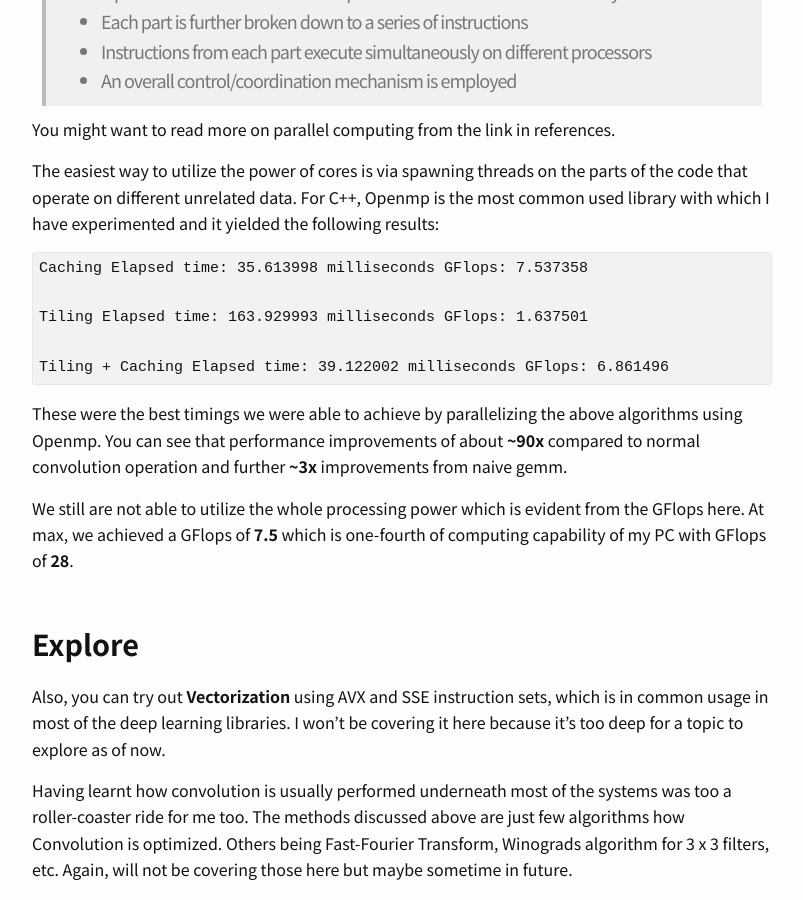
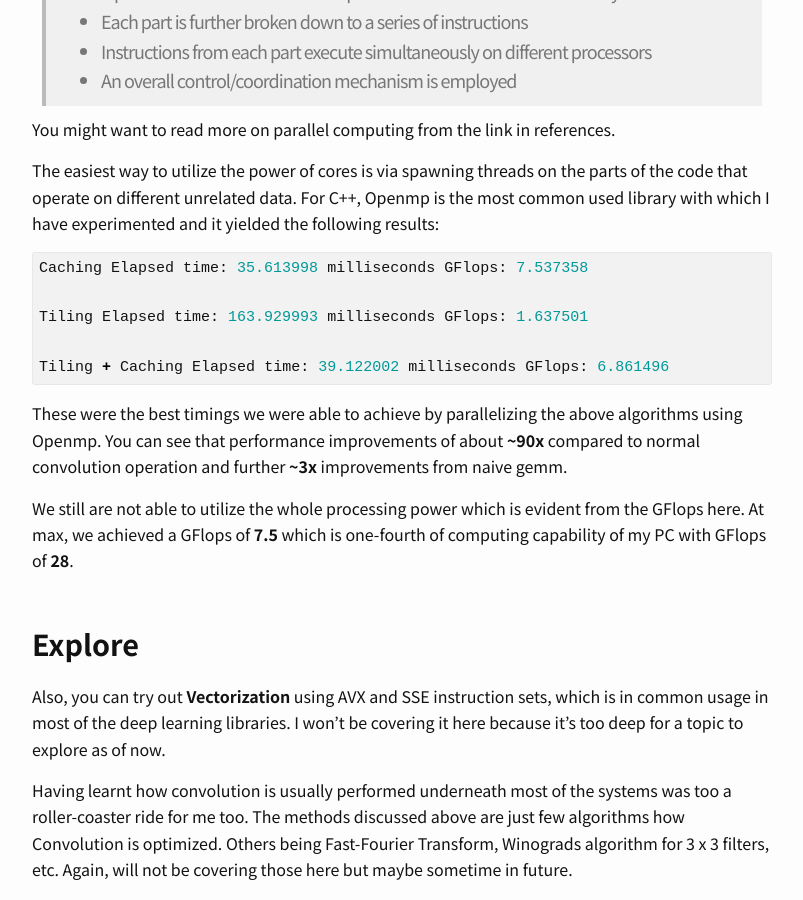
Before and after one commit to scocoyash/scocoyash.github.io, a Jekyll site: the page built from _posts/2020-05-24-speeding-up-convolutions.md, in a window 1280 px wide and 900 px high, scrolled down 11252 px. Shown: the whole window, without its empty margins (238-1041 px from the left). Built offline with Jekyll 4.4.1, drawn with Linux system fonts in a browser that asks for light colours; nearby versions of some CDN libraries; some of the changed lines change nothing that is shown; some of the changed text lies outside the part shown.

Commit message:
fix: spell errors

````diff
--- a/_posts/2020-05-24-speeding-up-convolutions.md
+++ b/_posts/2020-05-24-speeding-up-convolutions.md
@@ -267,7 +267,7 @@
 
 Just like we utilized caches efficiently in our previous caching algorithm, from our intuition, we might as well utilize it in tiling too.
 
-Here's the spseudo code for it:
+Here's the pseudo code for it:
 
 ```python
 '''
@@ -316,7 +316,7 @@
 The easiest way to utilize the power of cores is via spawning threads on the parts of the code that operate on different unrelated data.
 For C++, Openmp is the most common used library with which I have experimented and it yielded the following results:
 
-```
+```python
 Caching Elapsed time: 35.613998 milliseconds GFlops: 7.537358
 
 Tiling Elapsed time: 163.929993 milliseconds GFlops: 1.637501
````
